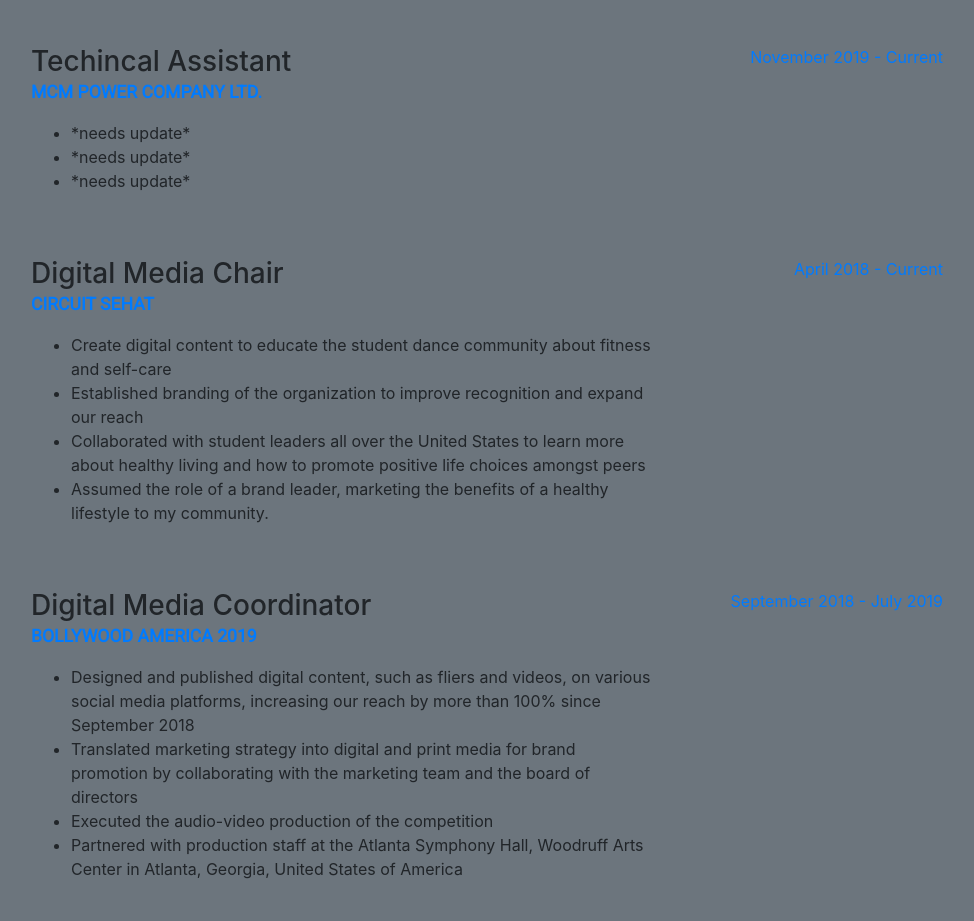
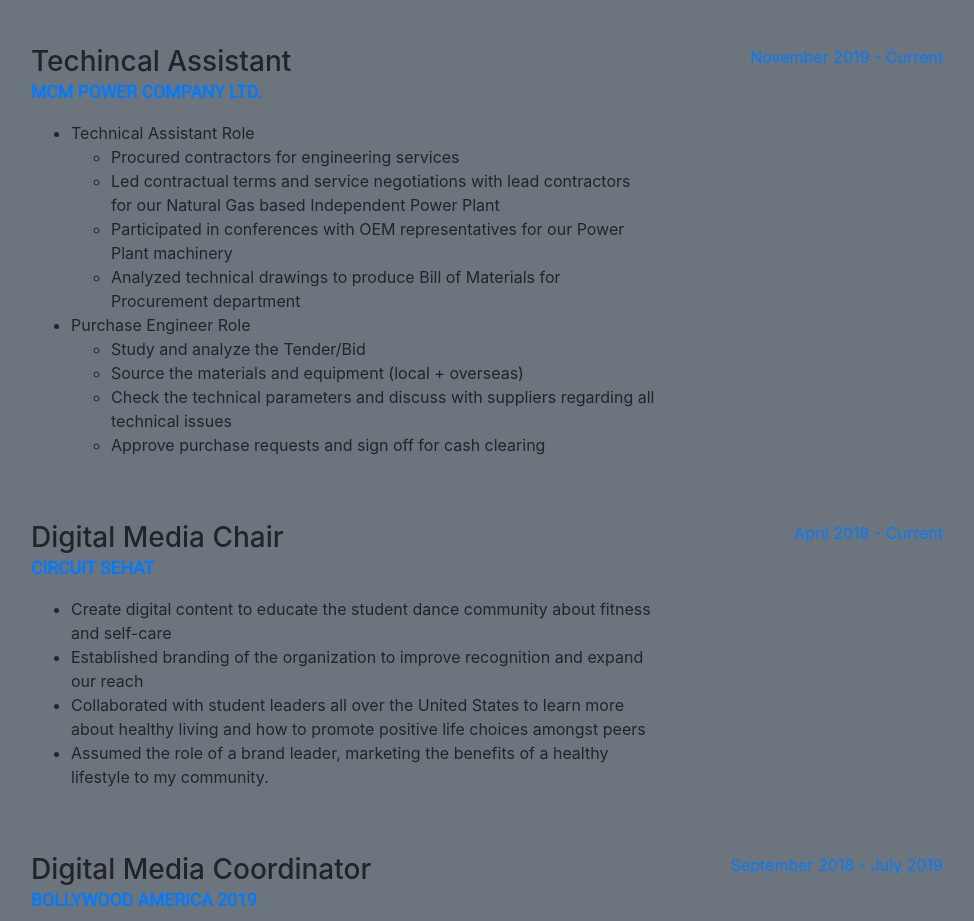
Before and after one commit to tybiswal/resume-page, a website with bundled scripts: page index.html in a window 1280 px wide. Shown: the part 890-1811 px from the top of the page, without its empty margins (289-1263 px from the left). Built offline with nearby package versions, Linux system fonts and the light colour scheme; a web font is replaced by a local one.

Commit message:
Added MCM Experience
Added details about my responsibilities at MCM

```diff
--- a/index.html
+++ b/index.html
@@ -101,9 +101,20 @@
             <h3 class="mb-0">Techincal Assistant</h3>
             <div class="subheading mb-3"><a href="http://www.mcmpacific.com">MCM Power Company Ltd.</a></div>
               <ul>
-                <li>*needs update*</li>
-                <li>*needs update*</li>
-                <li>*needs update*</li>
+                <li>Technical Assistant Role</li>
+                  <ul>
+                    <li>Procured contractors for engineering services</li>
+                    <li>Led contractual terms and service negotiations with lead contractors for our Natural Gas based Independent Power Plant</li>
+                    <li>Participated in conferences with OEM representatives for our Power Plant machinery</li>
+                    <li>Analyzed technical drawings to produce Bill of Materials for Procurement department</li>
+                  </ul>
+                <li>Purchase Engineer Role</li>
+                  <ul>
+                    <li>Study and analyze the Tender/Bid</li>
+                    <li>Source the materials and equipment (local + overseas)</li>
+                    <li>Check the technical parameters and discuss with suppliers regarding all technical issues</li>
+                    <li>Approve purchase requests and sign off for cash clearing</li>
+                  </ul>
               </ul>
           </div>
           <div class="resume-date text-md-right">
```
